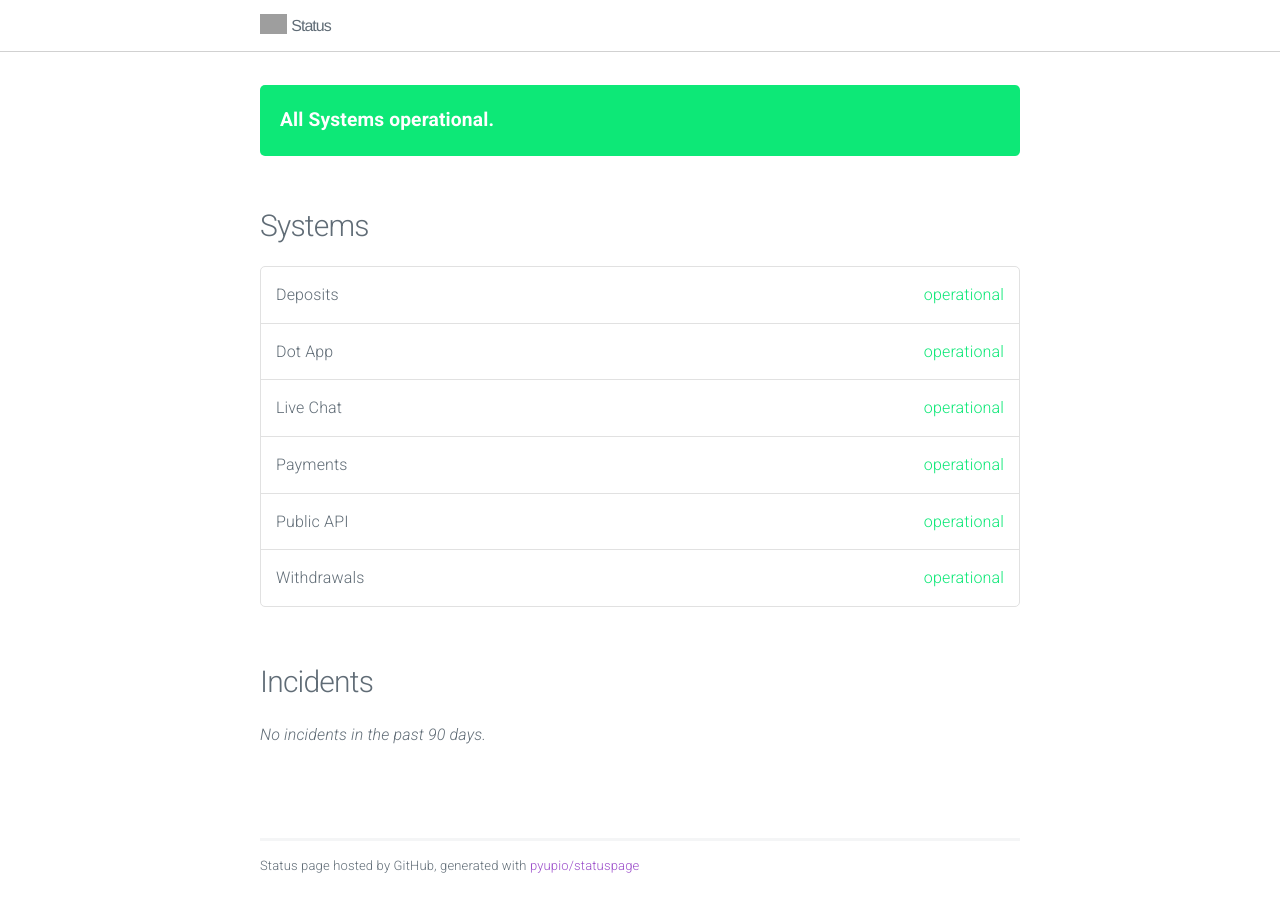
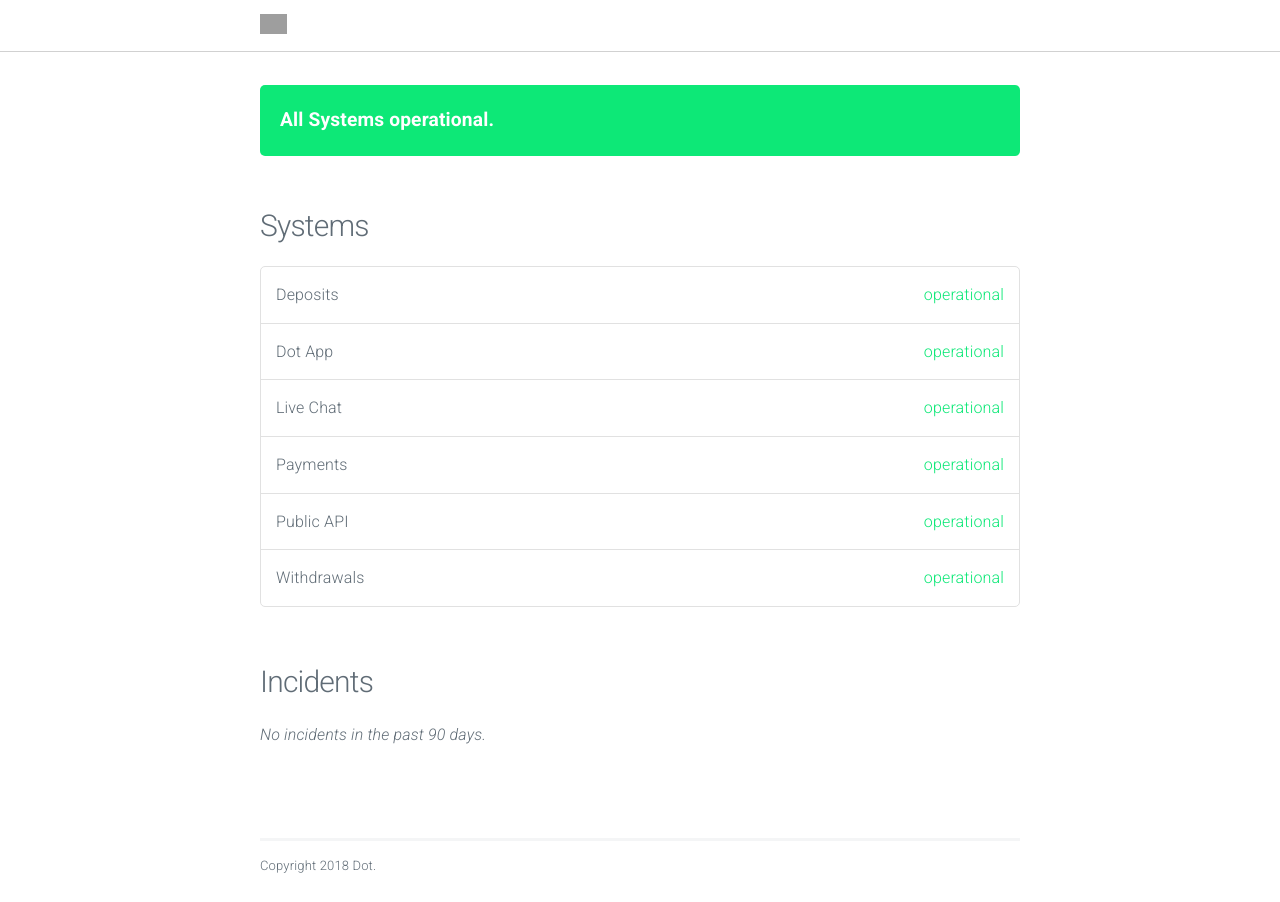
Before and after one commit to MyDotApp/status, a plain HTML site: page index.html in a window 1280 px wide. Drawn offline with nearby package versions, Linux system fonts and the light colour scheme; grey boxes are pictures that could not be loaded.

Commit message:
update index

```diff
--- a/index.html
+++ b/index.html
@@ -3,13 +3,13 @@
 	<head>
 		<meta charset="utf-8">
 		<meta name="robots" content="index, follow">
-		<title>Status</title>
+		<title>Dot. Status</title>
 		<link rel="stylesheet" href="https://fonts.googleapis.com/css?family=Roboto:300,300italic,700,700italic">
 		<link rel="stylesheet" href="https://cdnjs.cloudflare.com/ajax/libs/normalize/3.0.3/normalize.css">
 		<link rel="stylesheet" href="milligram.min.css">
 		<link rel="stylesheet" href="style.css">
 
-		<link rel="icon" href="https://raw.githubusercontent.com/pyupio/statuspage/master/template/favicon.png">
+		<link rel="icon" href="https://dotbank.ng/assets/images/favicon.ico">
 	</head>
 	<body>
 
@@ -20,8 +20,8 @@
 
 					<a class="navigation-title" href="">
 
-						<img class="img" src="https://raw.githubusercontent.com/pyupio/statuspage/master/template/logo.png" height="30">
-						<h1 class="title">Status</h1>
+						<img class="img" src="https://dotbank.ng/assets/images/logo.png" height="30">
+						<h1 class="title"></h1>
 					</a>
 
 
@@ -76,7 +76,7 @@
 				<section class="container">
 					<hr/>
 
-					<p>Status page hosted by GitHub, generated with <a href="https://github.com/pyupio/statuspage">pyupio/statuspage</a></p>
+					<p>Copyright 2018 Dot.</p>
 				</section>
 			</footer>
 
```
